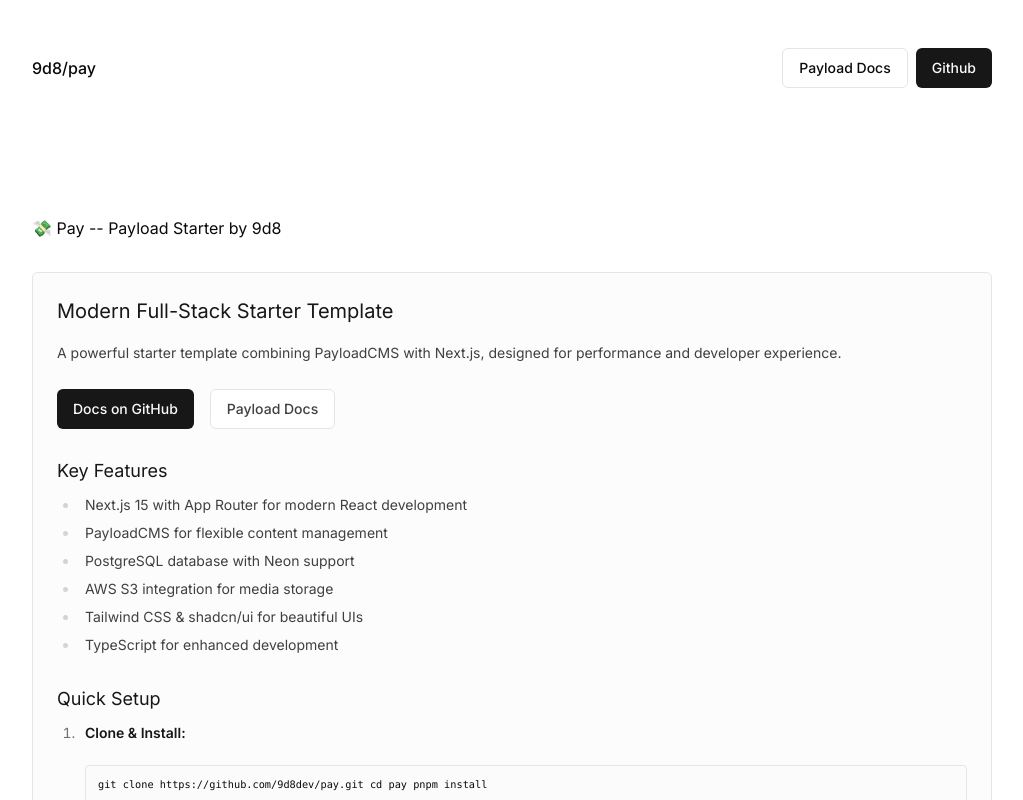
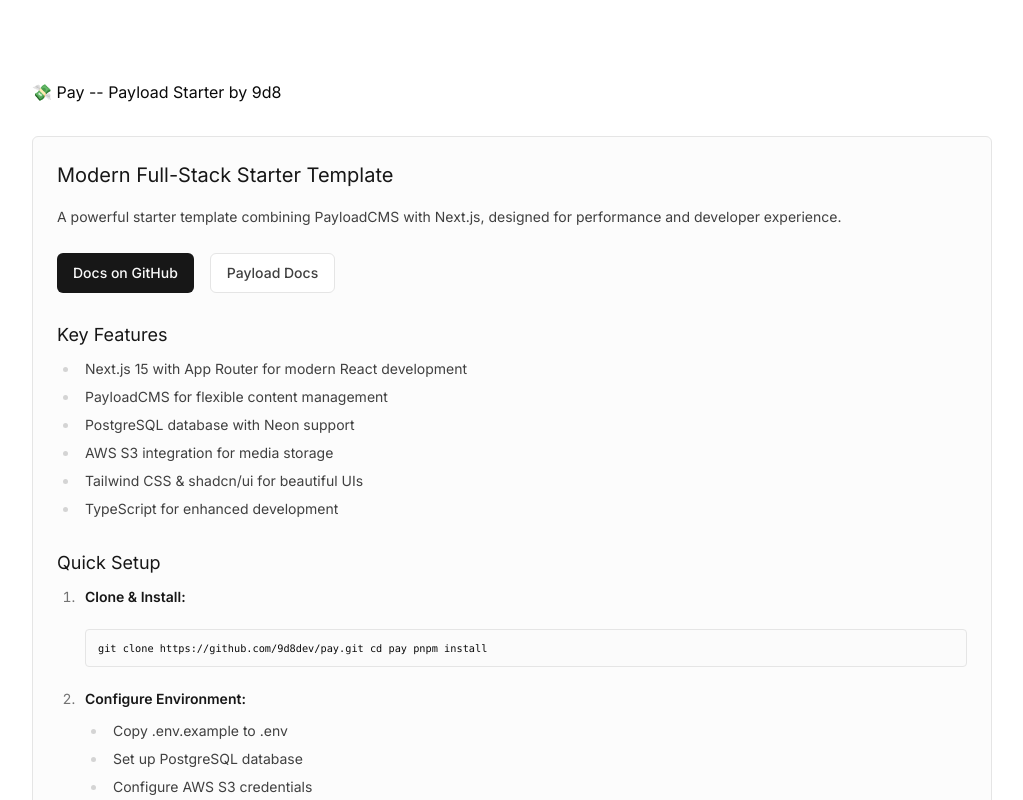
Before and after one commit to brijr/rileigh, a Next.js app: page / in a window 1280 px wide. Shown: the top 800 px of the page, without its empty margins (128-1151 px from the left). Built offline with nearby package versions, Linux system fonts and the light colour scheme.

Commit message:
update pay

```diff
--- a/site.config.ts
+++ b/site.config.ts
@@ -6,8 +6,8 @@ type PayConfig = {
 }
 
 export const pay: PayConfig = {
-  name: '9d8/pay',
-  title: 'PayloadCMS / Next.js Starter by 9d8',
-  desc: 'This is the PayloadCMS Starter by 9d8. It uses Next.js, Typescript, Postgres, Tailwind, shadcn/ui, brijr/craft, and Amazon S3.',
-  url: 'https://pay.9d8.dev',
+  name: 'Rileigh Tower',
+  title: 'Rileigh Tower | UX Researcher',
+  desc: 'Rileigh Tower is a UX Researcher based in the Utah, USA. She is passionate about creating accessible and inclusive digital experiences.',
+  url: 'https://rileigh.me',
 }
--- a/src/app/(frontend)/layout.tsx
+++ b/src/app/(frontend)/layout.tsx
@@ -25,36 +25,11 @@ export default function RootLayout({ children }: { children: React.ReactNode })
     <html lang="en" className={font.className}>
       <body className="min-h-screen">
         <main>
-          <Header />
           {children}
           <Footer />
         </main>
       </body>
     </html>
-  )
-}
-
-const Header = () => {
-  return (
-    <Section className="py-6 md:py-6">
-      <Container className="py-6 md:py-6">
-        <nav className="flex gap-4 justify-between items-center">
-          <h2 className="font-medium">
-            <Link href="/" className="group">
-              {pay.name}
-            </Link>
-          </h2>
-          <div className="flex gap-2">
-            <Button variant="outline" asChild>
-              <a href="https://payloadcms.com/docs">Payload Docs</a>
-            </Button>
-            <Button asChild>
-              <a href="https://github.com/9d8dev/pay">Github</a>
-            </Button>
-          </div>
-        </nav>
-      </Container>
-    </Section>
   )
 }
 
```
